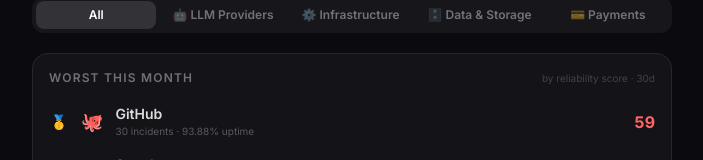
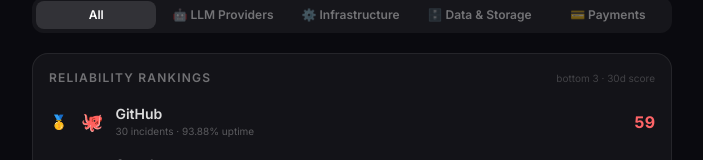
Before and after one commit to subright85/providerpulse, a React (Vite) app: page / in a window 1280 px wide. Shown: the part 205-365 px from the top of the page, without its empty margins (288-991 px from the left). Built offline with nearby package versions, Linux system fonts and the light colour scheme.

Commit message:
fix: rename 'Worst This Month' → 'Reliability Rankings' to avoid defamation risk

```diff
--- a/src/App.tsx
+++ b/src/App.tsx
@@ -166,8 +166,8 @@
   return (
     <div className="mb-5 bg-white/4 border border-white/8 rounded-2xl p-4">
       <div className="flex items-center justify-between mb-3">
-        <p className="text-white/40 text-xs font-semibold uppercase tracking-widest">Worst This Month</p>
-        <span className="text-white/20 text-[10px]">by reliability score · 30d</span>
+        <p className="text-white/40 text-xs font-semibold uppercase tracking-widest">Reliability Rankings</p>
+        <span className="text-white/20 text-[10px]">bottom 3 · 30d score</span>
       </div>
       <div className="flex flex-col gap-1">
         {providers.map((p, i) => {
```
Also changed, not shown: 4 other files (tests, documents, lock files or other folders).
